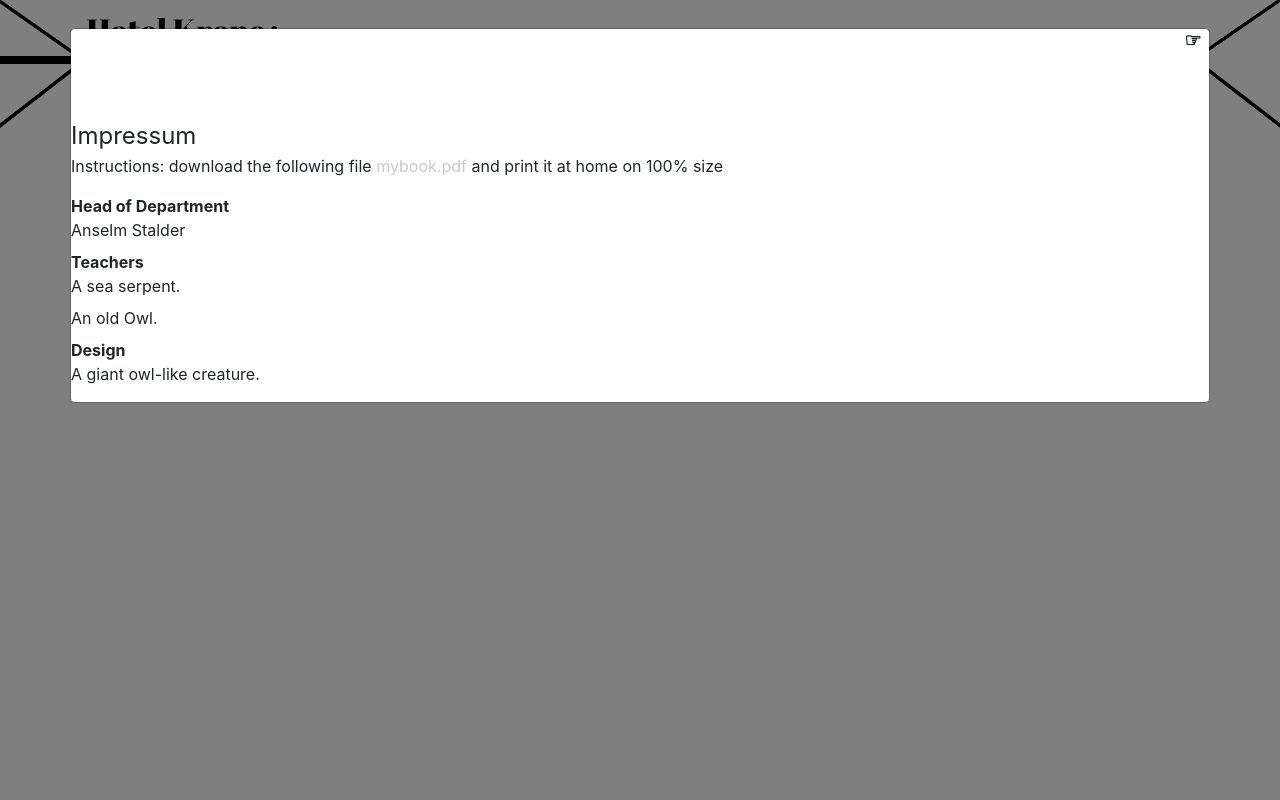
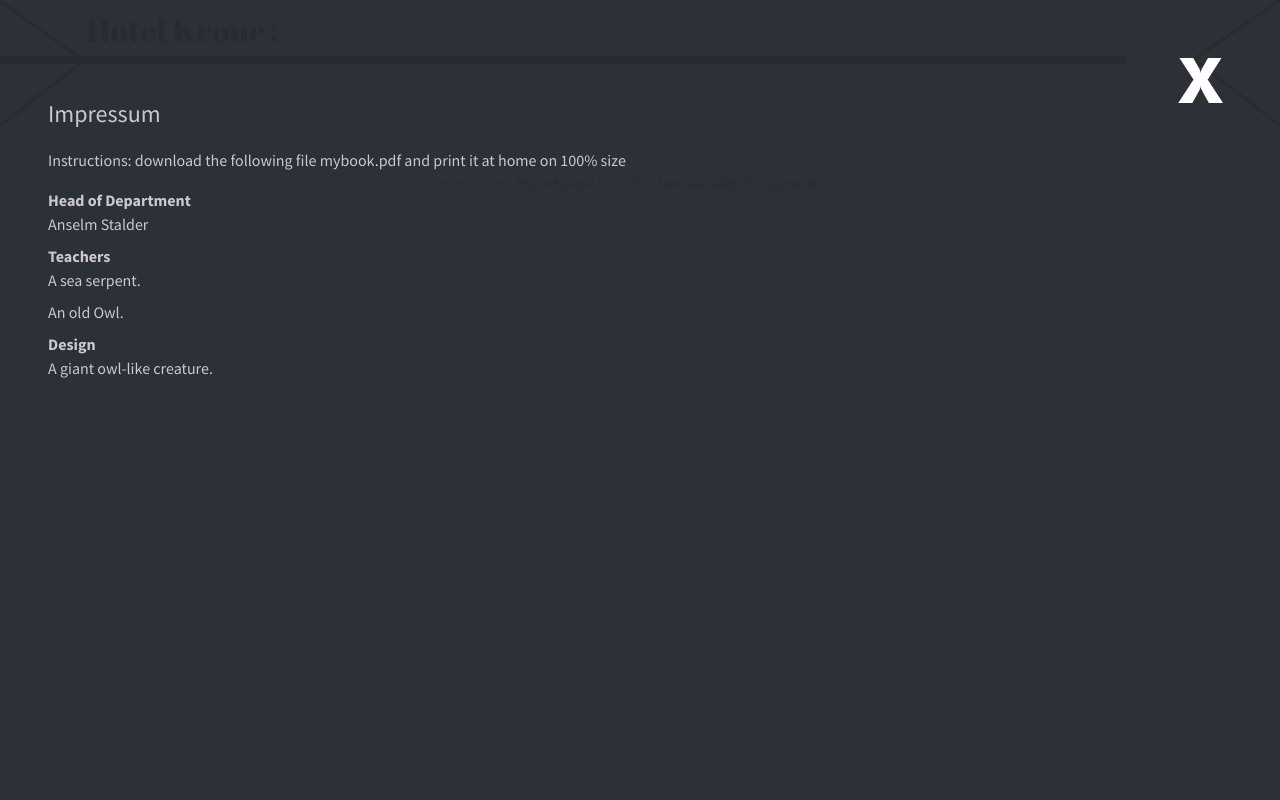
Before and after one commit to HEG-Arc/HotelKroneHKB, a Django app: template hotelkrone/templates/exhibition/orte_detail.html in a window 1280 px wide, after a click on "Impressum". Run offline with Django 3.2, Linux system fonts and the light colour scheme; the template is opened without the code that fills it, so the values that code supplies are empty; some libraries are stand-ins or nearby versions.

Commit message:
Updates footer, closes #50
- Updated footer
- Footer is in a snipped now
- Updates impressum to use same overlay as for POI

```diff
--- a/hotelkrone/templates/exhibition/orte_detail.html
+++ b/hotelkrone/templates/exhibition/orte_detail.html
@@ -96,17 +96,19 @@
                         {%if  object.name == 'Spa'%}
                             <div id="map"></div>
                             <script type="text/javascript">
-                              var bounds = [[0,0], [1000,16000]];
+                              var elmnt = document.getElementById("map");
+
+                              var bounds = [[0,0], [elmnt.clientHeight,elmnt.clientHeight*16000/1000]];
                               var map = L.map('map', {
                                 crs: L.CRS.Simple,
                                 maxBounds: bounds,
-                                maxBoundsViscosity: 1.0
+                                maxBoundsViscosity: 1,
 
                               });
 
                               var image = L.imageOverlay('{{ object.background.url }}', bounds).addTo(map);
                               map.fitBounds(bounds);
-                              map.setView([55,124]);
+                              map.setView([0,0]);
                             </script>
 
                         {% else %}
@@ -167,23 +169,13 @@
             </div>
             {% endif %}
 
-            <div id="footer">
-              {% if object.entrance %}
-              <p>
-                  <p>
-                      <span class="spacename"><img class="spacename" src="{% static 'media/logo-hkb.png' %}" width="200px"></span>
-                      <img src="{% static 'media/logo-kl.png' %}" width="155px">
-                  </p>
-              </p>
-              {% endif %}
-              <p>A project by the <a class="linkund spacename" href="https://www.hkb-gk.ch/de/studiengaenge/ba-fine-arts-114.html">BA Fine Arts</a> hosted by the <a class="linkund spacename" href="//www.kunsthauslangenthal.ch/" target="_blank">Kunsthaus Langenthal</a> <a href="#impressum"  class="linkund" data-toggle="modal">Impressum</a> © by HKB and the authors 2020</p>
-            </div>
+            {% include "exhibition/snippet_footer.html" %}
           </div>
         </div>
       </div>
 
 
-    {% include "exhibition/snippet_impressum.html" with close_caption=object.name %}
+    {% include "exhibition/snippet_impressum.html" %}
         <!-- Fin Calque media & impressum -->
 
       <script src="https://code.jquery.com/jquery-3.5.1.slim.min.js" integrity="sha384-DfXdz2htPH0lsSSs5nCTpuj/zy4C+OGpamoFVy38MVBnE+IbbVYUew+OrCXaRkfj" crossorigin="anonymous"></script>
@@ -432,7 +424,7 @@
 
                   {% endif %}
                   {% if poi.css_class %}
-                      infospot{{ poi.pk }}.setElementStyle('cursor', self, 'crosshair');
+
                   {% endif %}
                   panorama.add( infospot{{ poi.pk }} );
               {% endfor %}
--- /dev/null
+++ b/hotelkrone/templates/exhibition/snippet_footer.html
@@ -0,0 +1,12 @@
+{% load static %}
+            <div id="footer">
+              {% if object.entrance %}
+              <p>
+                  <p>
+                      <span class="spacename"><img class="spacename" src="{% static 'media/logo-hkb.png' %}" width="200px"></span>
+                      <img src="{% static 'media/logo-kl.png' %}" width="155px">
+                  </p>
+              </p>
+              {% endif %}
+              <p>A project by the <a class="linkund spacename" href="https://www.hkb-gk.ch/de/studiengaenge/ba-fine-arts-114.html">BA Fine Arts HKB</a> Hosted by <a class="linkund spacename" href="//www.kunsthauslangenthal.ch/" target="_blank">Kunsthaus Langenthal</a> <a href="#impressum"  class="linkund" onclick="toggleOverlay('impressum'); return false">Impressum</a></p>
+            </div>
--- a/hotelkrone/templates/exhibition/snippet_impressum.html
+++ b/hotelkrone/templates/exhibition/snippet_impressum.html
@@ -1,11 +1,9 @@
-        <div class="modal" id="impressum" tabindex="-1" role="dialog" aria-hidden="true">
-            <div class="modal-dialog modal-full modal-xl" role="document">
-                <div class="modal-content">
-                    <p class="text-right">
-                        <a href="" class="overlay-close linkoverlay" data-dismiss="modal">{{ close_caption }}</a><span class="overlay-close overlay-arrow">☞</span>
-                    </p>
-                    <div class="overlay-content">
-                      <span class="overlay-title">Impressum</span>
+{% load static %}
+              <div class="overlayframe" id="impressum" style="display:none;">
+                <div class="overlay">
+                  <a href="#" class="linkoverlay" onclick="toggleOverlay('impressum'); return false"><img class="overlay-close" src="{% static 'media/close-white.png' %}"></a>
+                  <div class="overlay-content impressum">
+                      <p><span class="overlay-title">Impressum</span></p>
                       <div class="overlay-description">
                         <p>Instructions: download the following file <a href="..." class="linkoverlay">mybook.pdf</a> and print it at home on 100% size</p>
                         <dl>
@@ -20,7 +18,6 @@
                           <dd>A giant owl-like creature.</dd>
                         </dl>
                       </div>
-                    </div>
+                  </div>
                 </div>
-            </div>
-        </div>
+              </div>
```
Also changed, not shown: hotelkrone/templates/exhibition/student_detail.html (+14 -5 lines).
